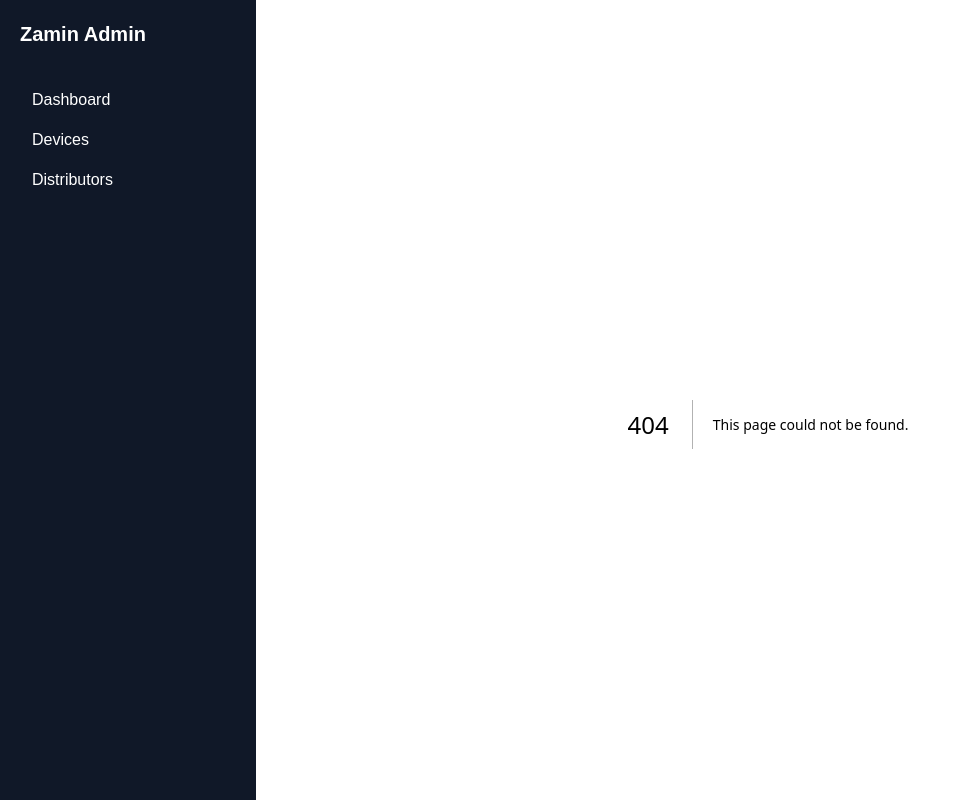
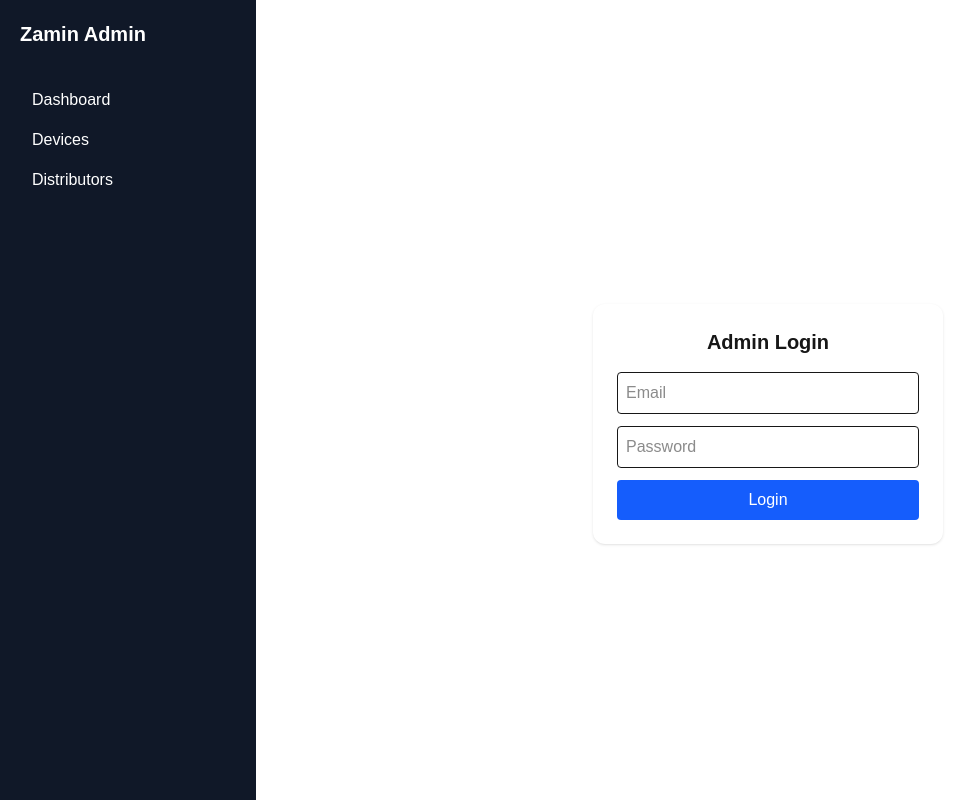
Before and after one commit to Zamin3011/zamin-admin, a Next.js app: page /login in a window 1280 px wide. Before the commit this address had no page. Shown: the whole page, without its empty margins (0-980 px from the left). Built offline with nearby package versions, Linux system fonts and the light colour scheme.

Commit message:
Add files via upload

```diff
--- /dev/null
+++ b/app/login/page.tsx
@@ -0,0 +1,56 @@
+"use client";
+
+import { useState } from "react";
+import { signInWithEmailAndPassword } from "firebase/auth";
+import { auth } from "@/lib/firebase";
+import { useRouter } from "next/navigation";
+
+export default function LoginPage() {
+  const [email, setEmail] = useState("");
+  const [password, setPassword] = useState("");
+  const router = useRouter();
+
+  const login = async () => {
+    try {
+      await signInWithEmailAndPassword(auth, email, password);
+      router.push("/");
+    } catch (err) {
+      alert("Login failed");
+    }
+  };
+
+  return (
+    <div className="flex h-screen items-center justify-center">
+      <div className="bg-white p-6 rounded-xl shadow w-[350px]">
+
+        <h2 className="text-xl font-bold mb-4 text-center">
+          Admin Login
+        </h2>
+
+        <input
+          type="email"
+          placeholder="Email"
+          className="border p-2 w-full mb-3 rounded"
+          value={email}
+          onChange={(e) => setEmail(e.target.value)}
+        />
+
+        <input
+          type="password"
+          placeholder="Password"
+          className="border p-2 w-full mb-3 rounded"
+          value={password}
+          onChange={(e) => setPassword(e.target.value)}
+        />
+
+        <button
+          onClick={login}
+          className="bg-blue-600 text-white w-full p-2 rounded"
+        >
+          Login
+        </button>
+
+      </div>
+    </div>
+  );
+}
```
